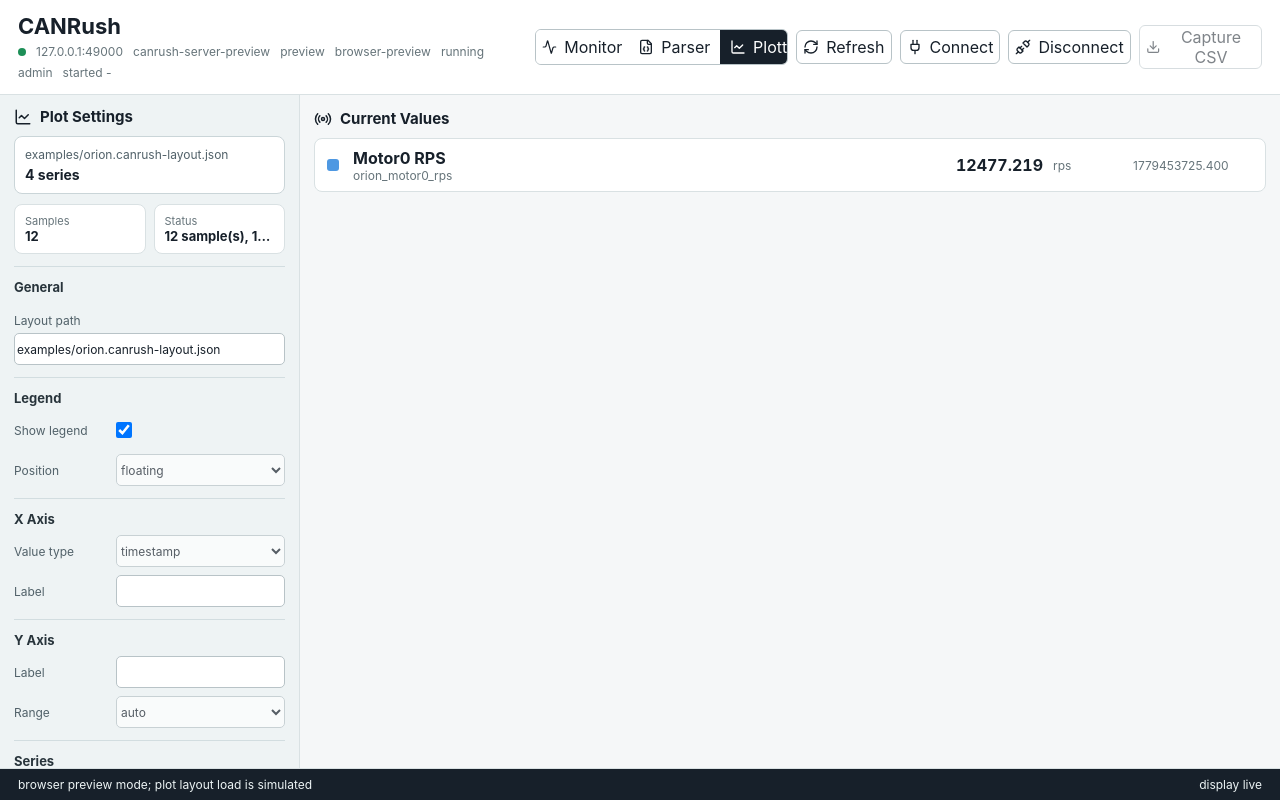
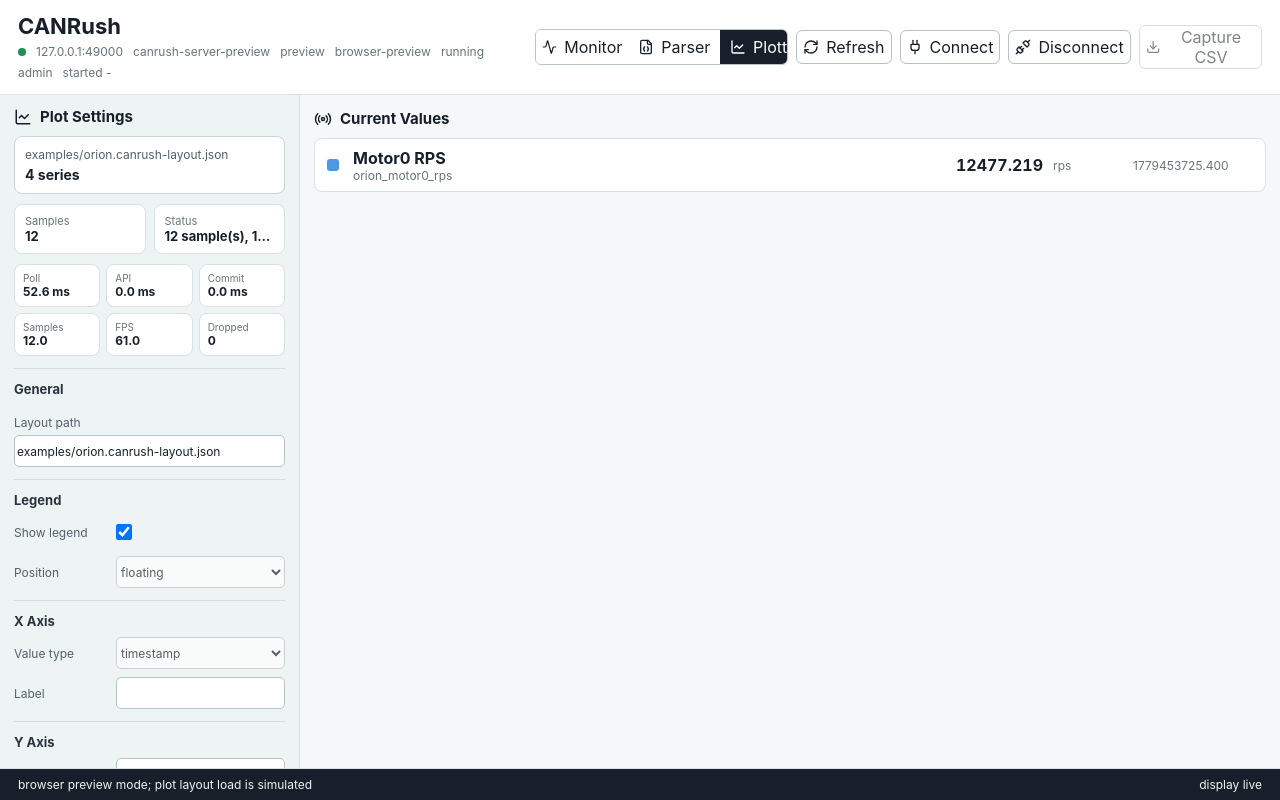
Before and after one commit to ChikuwaRobo/CANDesk, a React (Vite) app in the folder apps/desktop/: page / in a window 1280 px wide. Both pictures are taken after a click on the button "Plotter". Built offline with nearby package versions, Linux system fonts and the light colour scheme.

Commit message:
パフォーマンス計測(ヘッドレス/GUI)

```diff
--- a/apps/desktop/src/App.tsx
+++ b/apps/desktop/src/App.tsx
@@ -34,6 +34,15 @@ import { useDummyFrames } from "./hooks/useDummyFrames";
 import { useSnapshotPolling } from "./hooks/useSnapshotPolling";
 import "./styles.css";
 
+export type PlotterPerfStats = {
+  pollIntervalMs: number;
+  apiMs: number;
+  commitMs: number;
+  samplesPerPoll: number;
+  droppedFrames: number;
+  renderFps: number;
+};
+
 export default function App() {
   const client = React.useMemo(() => getCanRushClient(), []);
   const signalSampleKeysRef = React.useRef(new Set<string>());
@@ -41,6 +50,20 @@ export default function App() {
   const plotterLiveInFlightRef = React.useRef(false);
   const plotterLiveCursorRef = React.useRef<number | null>(null);
   const plotterAutoStartRef = React.useRef(false);
+  const plotterPerfRef = React.useRef({
+    lastPollStartedAt: 0,
+    lastReportAt: 0,
+    pollCount: 0,
+    intervalMsTotal: 0,
+    apiMsTotal: 0,
+    commitMsTotal: 0,
+    commitCount: 0,
+    samplesTotal: 0,
+    droppedFramesTotal: 0,
+    rafStartedAt: 0,
+    rafFrames: 0,
+    renderFps: 0,
+  });
   const [workspaceView, setWorkspaceView] = React.useState<WorkspaceView>("monitor");
   const [ports, setPorts] = React.useState<SerialPortInfo[]>([]);
   const [buses, setBuses] = React.useState(initialBuses);
@@ -76,6 +99,7 @@ export default function App() {
   const [signalSamples, setSignalSamples] = React.useState<SignalSampleDto[]>([]);
   const [plotterCurrentSamples, setPlotterCurrentSamples] = React.useState<Record<string, SignalSampleDto>>({});
   const [plotterValuesRunning, setPlotterValuesRunning] = React.useState(false);
+  const [plotterPerfStats, setPlotterPerfStats] = React.useState<PlotterPerfStats | null>(null);
   const [parsePreviewStatus, setParsePreviewStatus] = React.useState("not run");
 
   const displayFrames = mergeBuses ? mergeFramesById(frames) : frames;
@@ -128,20 +152,32 @@ export default function App() {
     }
 
     const refresh = async () => {
+      const pollStartedAt = performance.now();
+      const perf = plotterPerfRef.current;
+      if (perf.lastPollStartedAt > 0) {
+        perf.intervalMsTotal += pollStartedAt - perf.lastPollStartedAt;
+      }
+      perf.lastPollStartedAt = pollStartedAt;
+      perf.pollCount += 1;
       if (plotterLiveInFlightRef.current) {
         plotterLiveTimerRef.current = window.setTimeout(refresh, 50);
         return;
       }
       plotterLiveInFlightRef.current = true;
       try {
+        const apiStartedAt = performance.now();
         const preview = await client.parsePlotLiveSince({
           parserSignals,
           plotSeries,
           sinceSequence: plotterLiveCursorRef.current,
           selectedSeriesIds: visibleSeriesIds,
         });
+        perf.apiMsTotal += performance.now() - apiStartedAt;
+        perf.samplesTotal += preview.samples.length;
+        perf.droppedFramesTotal += preview.dropped_frames;
         plotterLiveCursorRef.current = preview.next_sequence;
         if (preview.samples.length > 0) {
+          const updateStartedAt = performance.now();
           setPlotterCurrentSamples((current) => {
             const next = { ...current };
             for (const sample of preview.samples) {
@@ -150,6 +186,10 @@ export default function App() {
             return next;
           });
           setSignalSamples(preview.samples);
+          window.requestAnimationFrame(() => {
+            perf.commitMsTotal += performance.now() - updateStartedAt;
+            perf.commitCount += 1;
+          });
         }
         setParsePreviewStatus(
           `${preview.samples.length} sample(s), ${preview.points.length} point(s) live`,
@@ -157,6 +197,25 @@ export default function App() {
       } catch (error) {
         setEventLog(`plotter value refresh failed: ${String(error)}`);
       } finally {
+        const now = performance.now();
+        if (now - perf.lastReportAt >= 1000 && perf.pollCount > 0) {
+          setPlotterPerfStats({
+            pollIntervalMs: perf.intervalMsTotal / Math.max(1, perf.pollCount - 1),
+            apiMs: perf.apiMsTotal / perf.pollCount,
+            commitMs: perf.commitCount > 0 ? perf.commitMsTotal / perf.commitCount : 0,
+            samplesPerPoll: perf.samplesTotal / perf.pollCount,
+            droppedFrames: perf.droppedFramesTotal,
+            renderFps: perf.renderFps,
+          });
+          perf.lastReportAt = now;
+          perf.pollCount = 0;
+          perf.intervalMsTotal = 0;
+          perf.apiMsTotal = 0;
+          perf.commitMsTotal = 0;
+          perf.commitCount = 0;
+          perf.samplesTotal = 0;
+          perf.droppedFramesTotal = 0;
+        }
         plotterLiveInFlightRef.current = false;
         plotterLiveTimerRef.current = window.setTimeout(refresh, 50);
       }
@@ -171,6 +230,35 @@ export default function App() {
       plotterLiveInFlightRef.current = false;
     };
   }, [client, parserSignals, plotSeries, plotterValuesRunning, visibleSeriesIds, workspaceView]);
+
+  React.useEffect(() => {
+    if (workspaceView !== "plotter") {
+      return undefined;
+    }
+    let rafId = 0;
+    const measureFrameRate = (now: number) => {
+      const perf = plotterPerfRef.current;
+      if (perf.rafStartedAt === 0) {
+        perf.rafStartedAt = now;
+      }
+      perf.rafFrames += 1;
+      const elapsedMs = now - perf.rafStartedAt;
+      if (elapsedMs >= 1000) {
+        perf.renderFps = (perf.rafFrames * 1000) / elapsedMs;
+        perf.rafStartedAt = now;
+        perf.rafFrames = 0;
+      }
+      rafId = window.requestAnimationFrame(measureFrameRate);
+    };
+    rafId = window.requestAnimationFrame(measureFrameRate);
+    return () => {
+      window.cancelAnimationFrame(rafId);
+      const perf = plotterPerfRef.current;
+      perf.rafStartedAt = 0;
+      perf.rafFrames = 0;
+      perf.renderFps = 0;
+    };
+  }, [workspaceView]);
 
   async function refreshPorts() {
     try {
@@ -518,6 +606,7 @@ export default function App() {
           visibleSeriesIds={visibleSeriesIds}
           currentValues={selectedPlotterValues}
           valuesRunning={plotterValuesRunning}
+          perfStats={plotterPerfStats}
           signalSampleCount={signalSamples.length}
           parsePreviewStatus={parsePreviewStatus}
           onPlotLayoutPathChange={setPlotLayoutPath}
--- a/apps/desktop/src/components/PlotterView.tsx
+++ b/apps/desktop/src/components/PlotterView.tsx
@@ -1,5 +1,6 @@
 import { Check, ChevronDown, LineChart, Radio } from "lucide-react";
 import { plotColorPalette } from "../lib/plotColors";
+import type { PlotterPerfStats } from "../App";
 import type { PlotSeries, SignalSampleDto } from "../types";
 
 type CurrentValue = {
@@ -15,6 +16,7 @@ type PlotterViewProps = {
   visibleSeriesIds: string[];
   currentValues: CurrentValue[];
   valuesRunning: boolean;
+  perfStats: PlotterPerfStats | null;
   signalSampleCount: number;
   parsePreviewStatus: string;
   onPlotLayoutPathChange: (value: string) => void;
@@ -31,6 +33,7 @@ export function PlotterView({
   visibleSeriesIds,
   currentValues,
   valuesRunning,
+  perfStats,
   signalSampleCount,
   parsePreviewStatus,
   onPlotLayoutPathChange,
@@ -59,6 +62,34 @@ export function PlotterView({
             <strong>{valuesRunning ? parsePreviewStatus : "starting"}</strong>
           </div>
         </div>
+        {perfStats ? (
+          <div className="plotter-perf-metrics" aria-label="plotter performance">
+            <div>
+              <span>Poll</span>
+              <strong>{perfStats.pollIntervalMs.toFixed(1)} ms</strong>
+            </div>
+            <div>
+              <span>API</span>
+              <strong>{perfStats.apiMs.toFixed(1)} ms</strong>
+            </div>
+            <div>
+              <span>Commit</span>
+              <strong>{perfStats.commitMs.toFixed(1)} ms</strong>
+            </div>
+            <div>
+              <span>Samples</span>
+              <strong>{perfStats.samplesPerPoll.toFixed(1)}</strong>
+            </div>
+            <div>
+              <span>FPS</span>
+              <strong>{perfStats.renderFps.toFixed(1)}</strong>
+            </div>
+            <div>
+              <span>Dropped</span>
+              <strong>{perfStats.droppedFrames}</strong>
+            </div>
+          </div>
+        ) : null}
 
         <section className="plot-settings-section">
           <h3>General</h3>
--- a/apps/desktop/src/styles.css
+++ b/apps/desktop/src/styles.css
@@ -543,6 +543,36 @@ label {
   white-space: nowrap;
 }
 
+.plotter-perf-metrics {
+  display: grid;
+  grid-template-columns: repeat(3, minmax(0, 1fr));
+  gap: 6px;
+  margin-top: 10px;
+}
+
+.plotter-perf-metrics div {
+  min-width: 0;
+  padding: 7px 8px;
+  border: 1px solid #d9e1e3;
+  border-radius: 8px;
+  background: #ffffff;
+}
+
+.plotter-perf-metrics span {
+  display: block;
+  color: #66747a;
+  font-size: 10px;
+}
+
+.plotter-perf-metrics strong {
+  display: block;
+  overflow: hidden;
+  color: #17202a;
+  font-size: 12px;
+  text-overflow: ellipsis;
+  white-space: nowrap;
+}
+
 .path-input {
   display: grid;
   gap: 5px;
```
Also changed, not shown: 2 other files (tests, documents, lock files or other folders).
